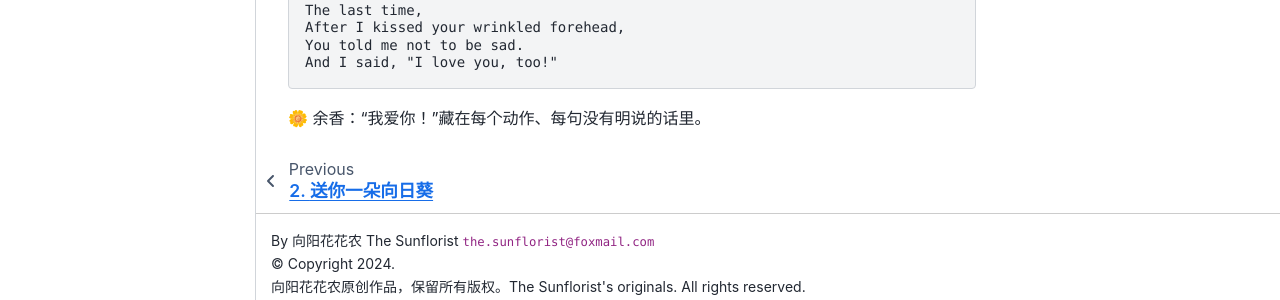
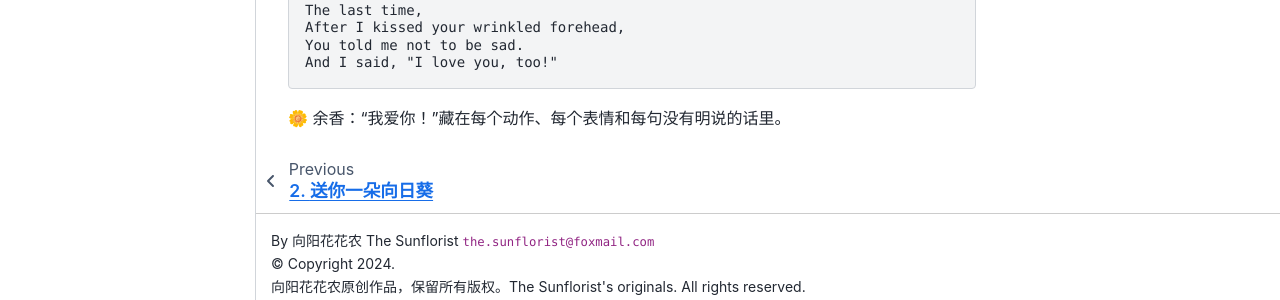
Before and after one commit to The-Sunflorist/The-Sunflorist.github.io, a Jupyter Book: the page built from docs/a_red_rose_to_you.md, in a window 1280 px wide and 900 px high, scrolled down 528 px. Shown: the part 586-886 px from the top of the window. Built offline with Jupyter Book 1.0.4 settings and Sphinx 7.4.7 and the Sphinx Book theme 1.1.4, drawn with Linux system fonts in a browser that asks for light colours.

Commit message:
update "I Love You, Too!"

````diff
--- a/docs/a_red_rose_to_you.md
+++ b/docs/a_red_rose_to_you.md
@@ -55,4 +55,4 @@
 And I said, "I love you, too!"
 ```
 
-🌼 余香：“我爱你！”藏在每个动作、每句没有明说的话里。
+🌼 余香：“我爱你！”藏在每个动作、每个表情和每句没有明说的话里。
````
